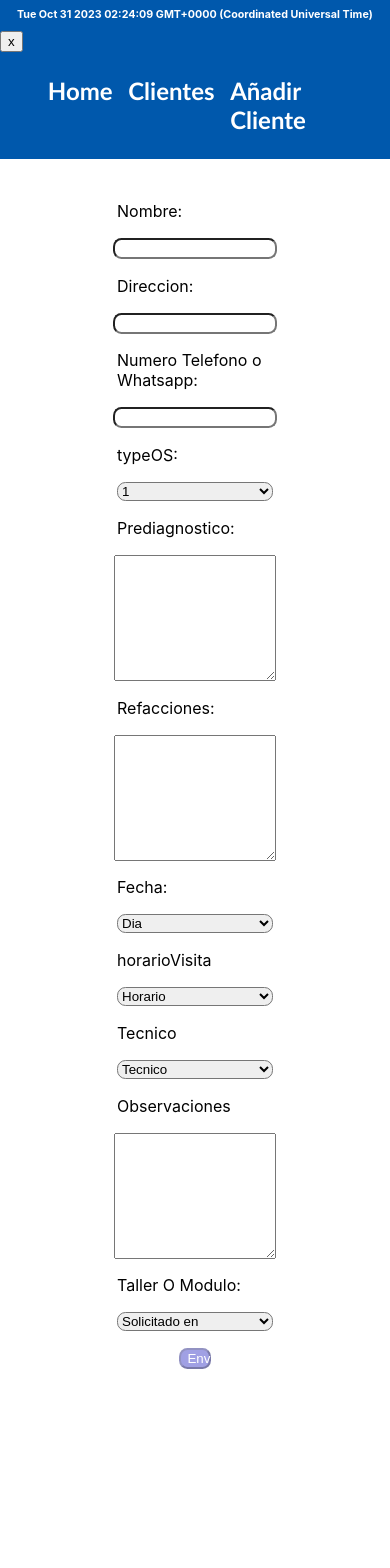
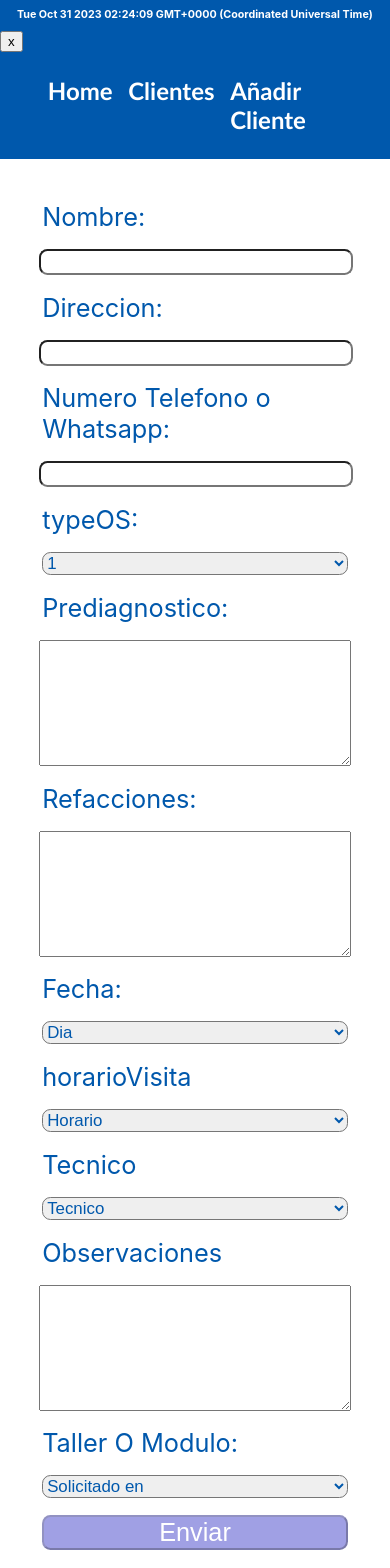
Before and after one commit to OmegaMCCesar/appClientesOmega, a React (Create React App) app: page /form in a window 390 px wide. Shown: the top 1568 px of the page. Before the commit the page ends 1411 px from the top, so only its background shows below. Built offline with nearby package versions, Linux system fonts and the light colour scheme; no server answers.

Commit message:
form media

```diff
--- a/src/componentes/Form.css
+++ b/src/componentes/Form.css
@@ -27,3 +27,22 @@ textarea{
   border-radius: 1vh;
   color: white;
 }
+
+@media screen and (max-width:600px) {
+  input, label, select, textarea{
+    width: 98%;
+    color: #0058ac;
+  }
+
+  label{
+    font-size: 3vh;
+  }
+  input,select,option{
+    font-size: 2vh;
+  }
+
+  .button-submit{
+    width: 98%;
+    font-size: 3vh;
+  }
+}
```
